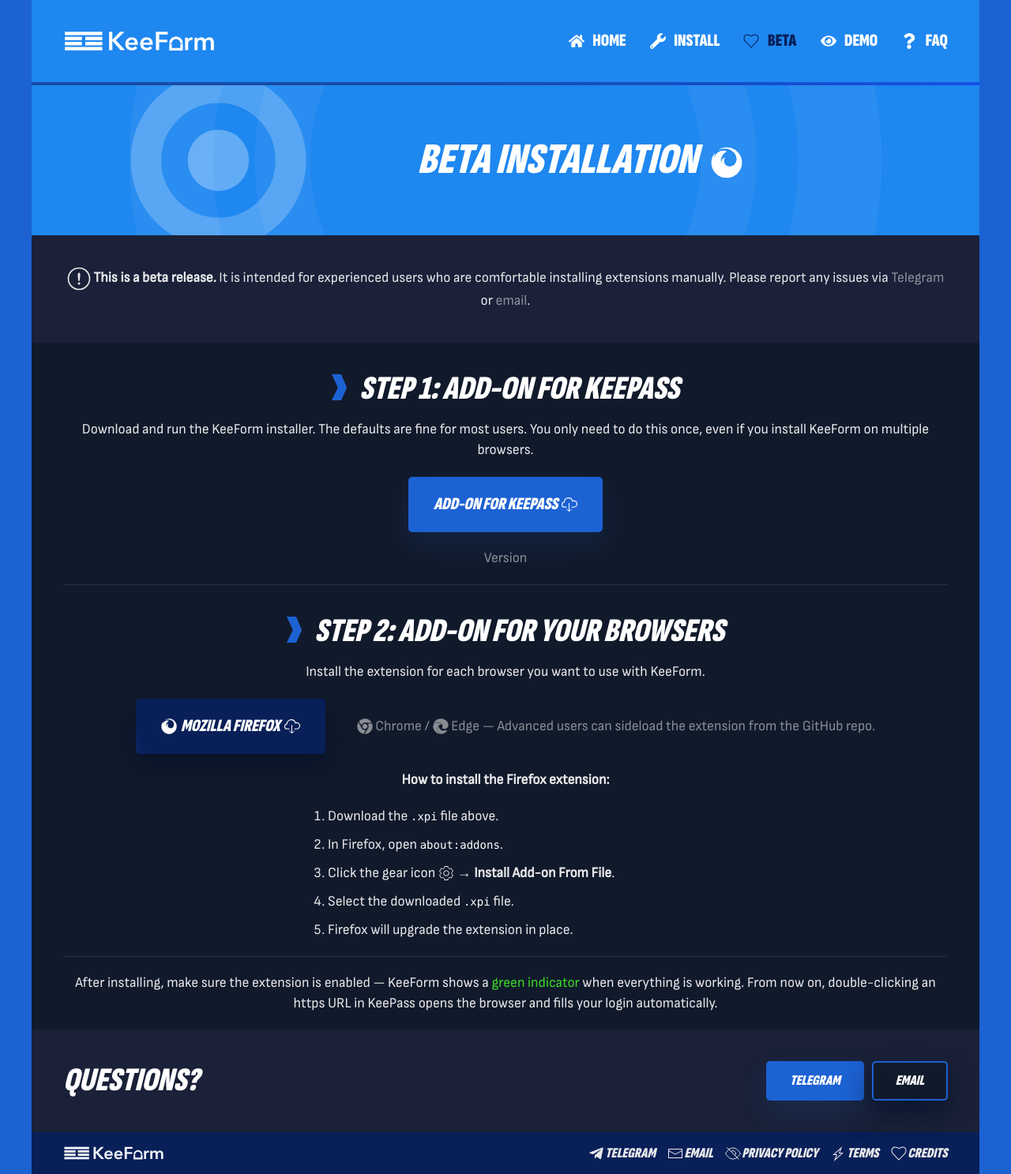
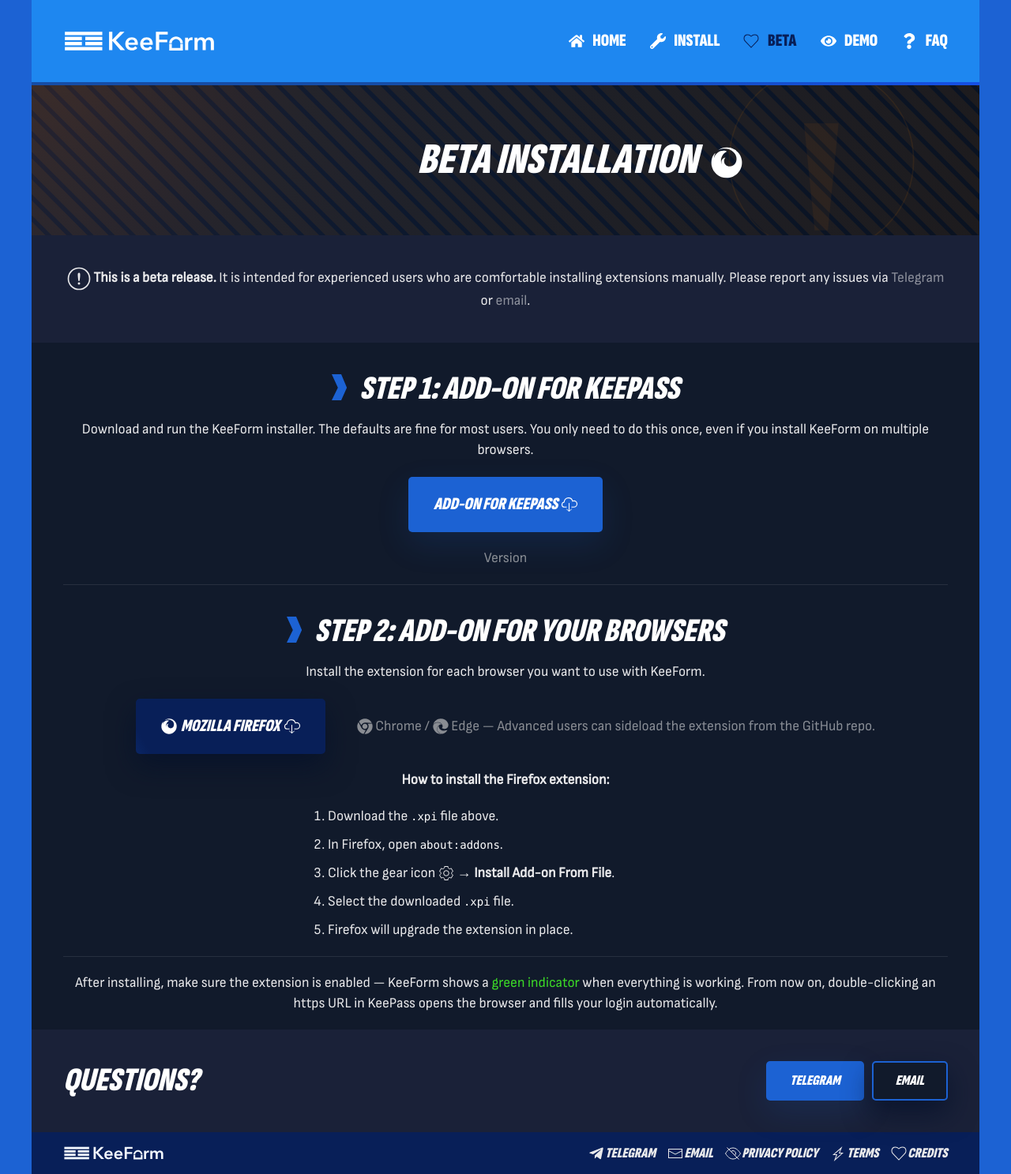
Before and after one commit to keeform/pages, a Jekyll site: the page built from keepass2/keeform-beta.html, in a window 1280 px wide. Shown: the whole page at 79% size. Built offline with Jekyll 4.4.1, drawn with Linux system fonts in a browser that asks for light colours.

Commit message:
differentiate beta hero

```diff
--- a/keepass2/keeform-beta.html
+++ b/keepass2/keeform-beta.html
@@ -17,7 +17,7 @@
                   }
                 </style>
                 <div class="uk-section-default" uk-scrollspy="target: [uk-scrollspy-class]; cls: uk-animation-fade; delay: false;">
-                  <div class="uk-background-norepeat uk-background-cover uk-background-center-center uk-section" data-src="{{ '/assets/images/keeform/hero-install.svg' | relative_url }}" uk-img>
+                  <div class="uk-background-norepeat uk-background-cover uk-background-center-center uk-section" data-src="{{ '/assets/images/keeform/hero-beta.svg' | relative_url }}" uk-img>
                     <div class="uk-container">
                       <div class="uk-grid-margin-large uk-grid tm-grid-expand uk-grid-column-small uk-grid-row-large uk-child-width-1-1">
                         <div class="uk-grid-item-match uk-flex-middle uk-width-1-1">
```
Also changed, not shown: assets/images/keeform/hero-beta.svg (added).
